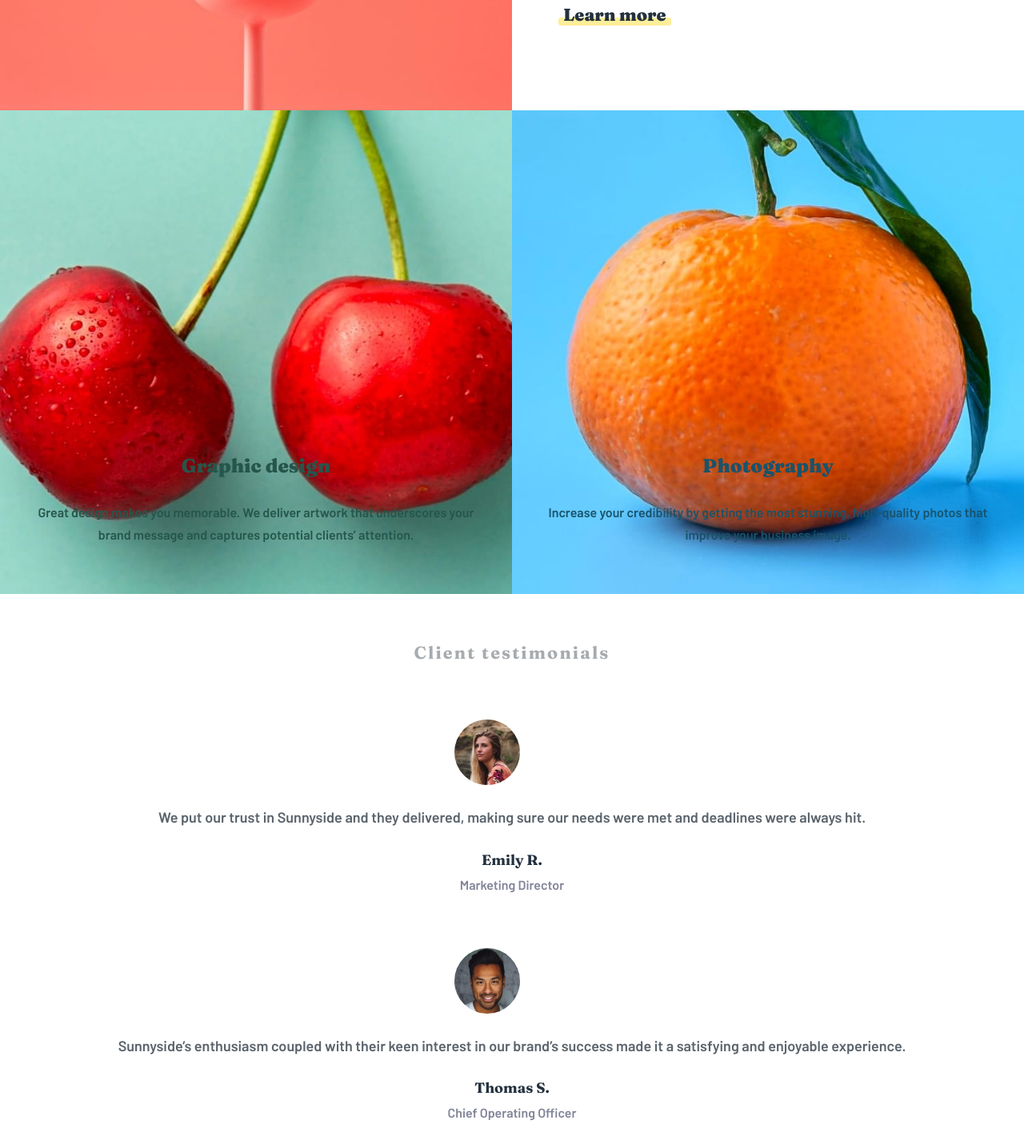
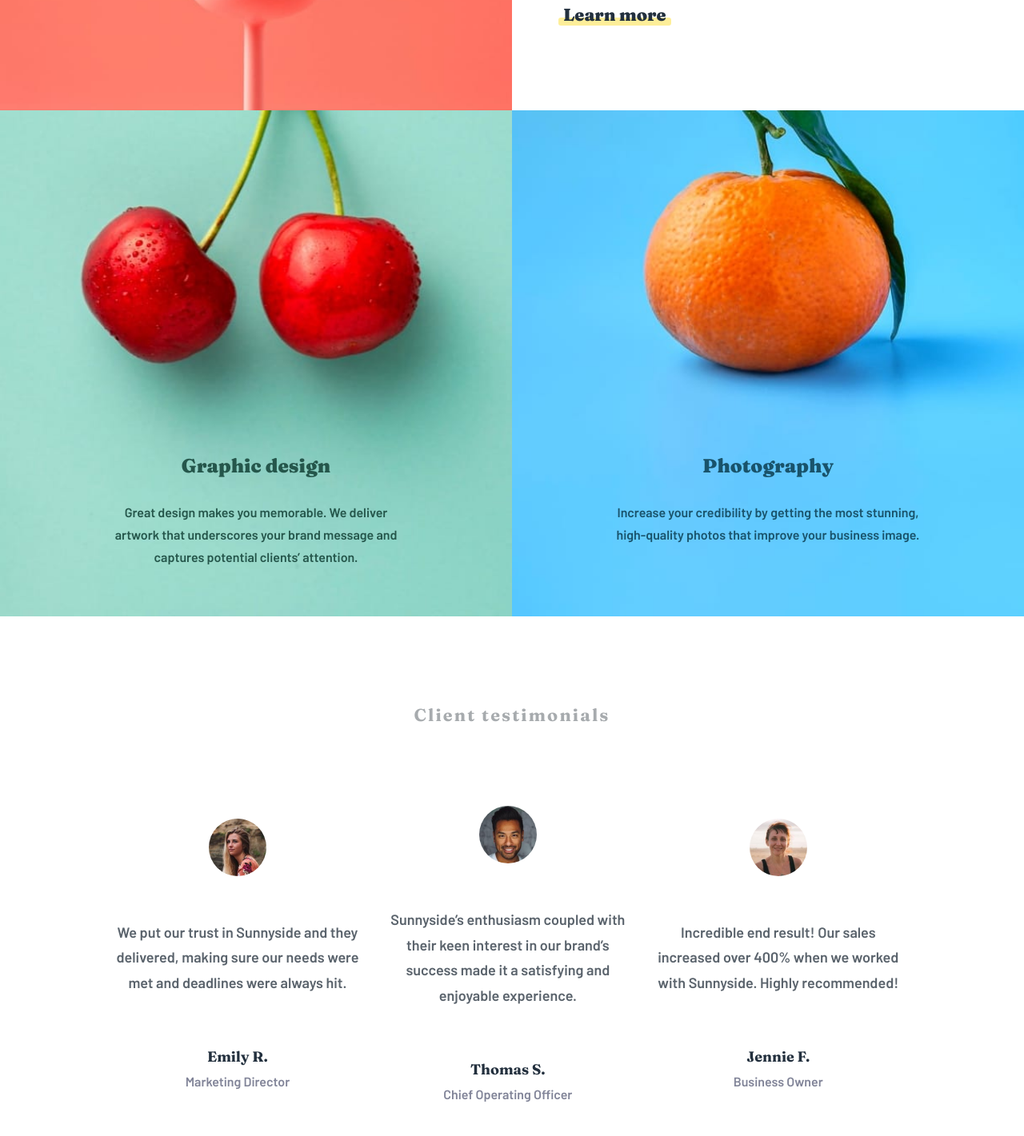
Before and after one commit to ittybe/summerside-agency, a website built with webpack: page src/index.html in a window 1280 px wide. Shown: the part 1560-2981 px from the top of the page at 80% size. Built offline with nearby package versions, Linux system fonts and the light colour scheme.

Commit message:
client testimonials desktop version

```diff
--- a/src/desktop-styles.css
+++ b/src/desktop-styles.css
@@ -105,4 +105,44 @@
     .image-section-wrapper::after {
         padding-top: 75%;
     }
+
+    .image-text-section-wrapper {
+        padding-left: 10%;
+        padding-right: 10%;
+    }
+
+    .cherry {
+        background-image: url(./assets/desktop/image-graphic-design.jpg);
+    }
+
+    .orange {
+        background-image: url(./assets/desktop/image-photography.jpg);
+    }
+
+    .client-testimonials {
+        padding-left: 10%;
+        padding-right: 10%;
+        flex-direction: row;
+        flex-wrap: wrap;
+        margin-top: 50px;
+        margin-bottom: 50px;
+
+    }
+    .client-testimonials>.title {
+        width: 100%;
+    }
+    .client-testimonial {
+        width: 33%;
+    }
+    .personal-info {
+        margin: 40px;
+    }
+    .client-testimonial img {
+        margin-top: 40px;
+        margin-bottom: 40px;
+    }
 }
+
+@media screen and (min-width: 1024px) {
+
+}
--- a/src/mobile-styles.css
+++ b/src/mobile-styles.css
@@ -321,7 +321,6 @@ body {
 .client-testimonial img {
     border-radius: 50%;
     margin: auto;
-    margin: 10px;
     width: 50%;
 }
 
```
